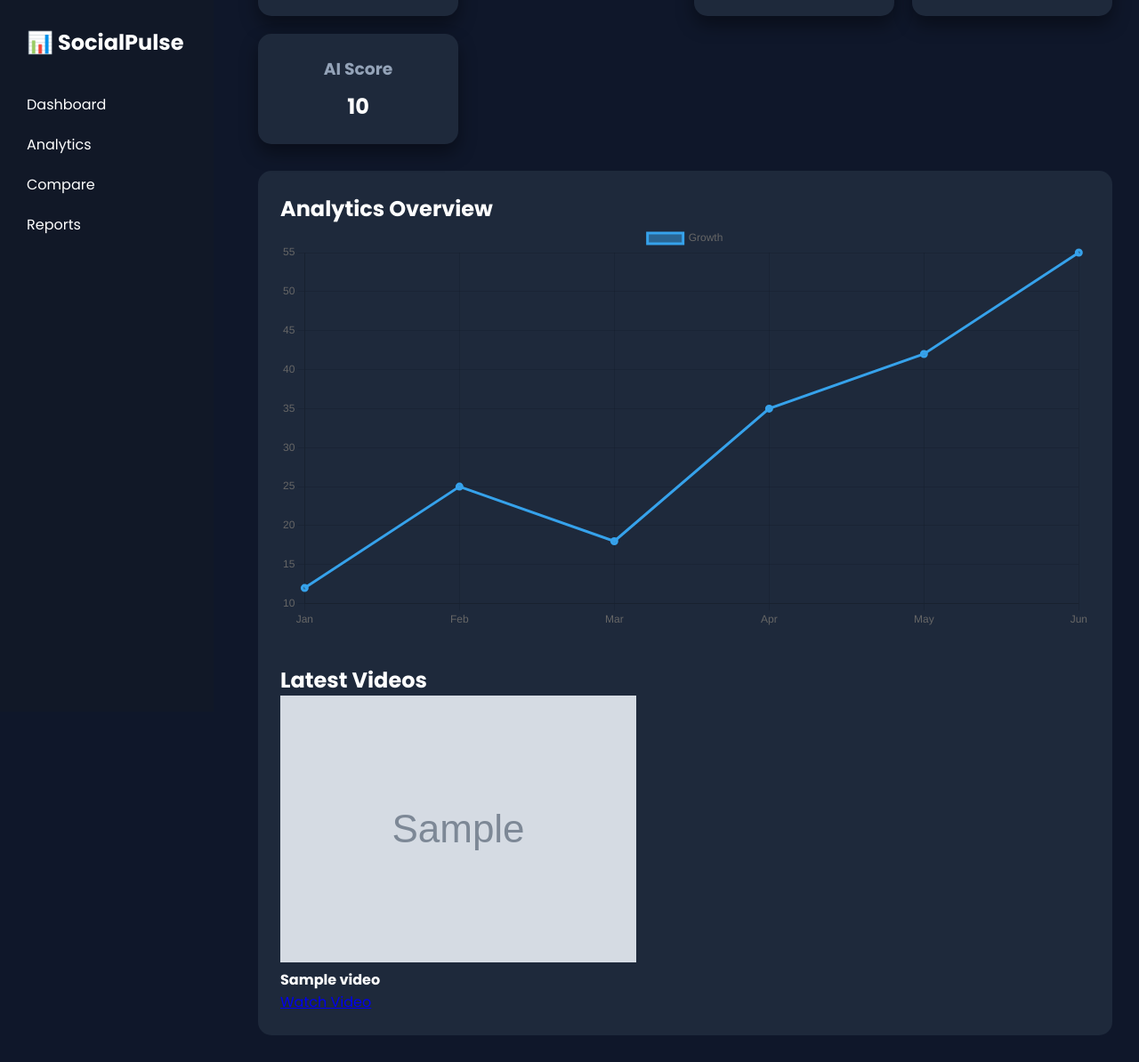
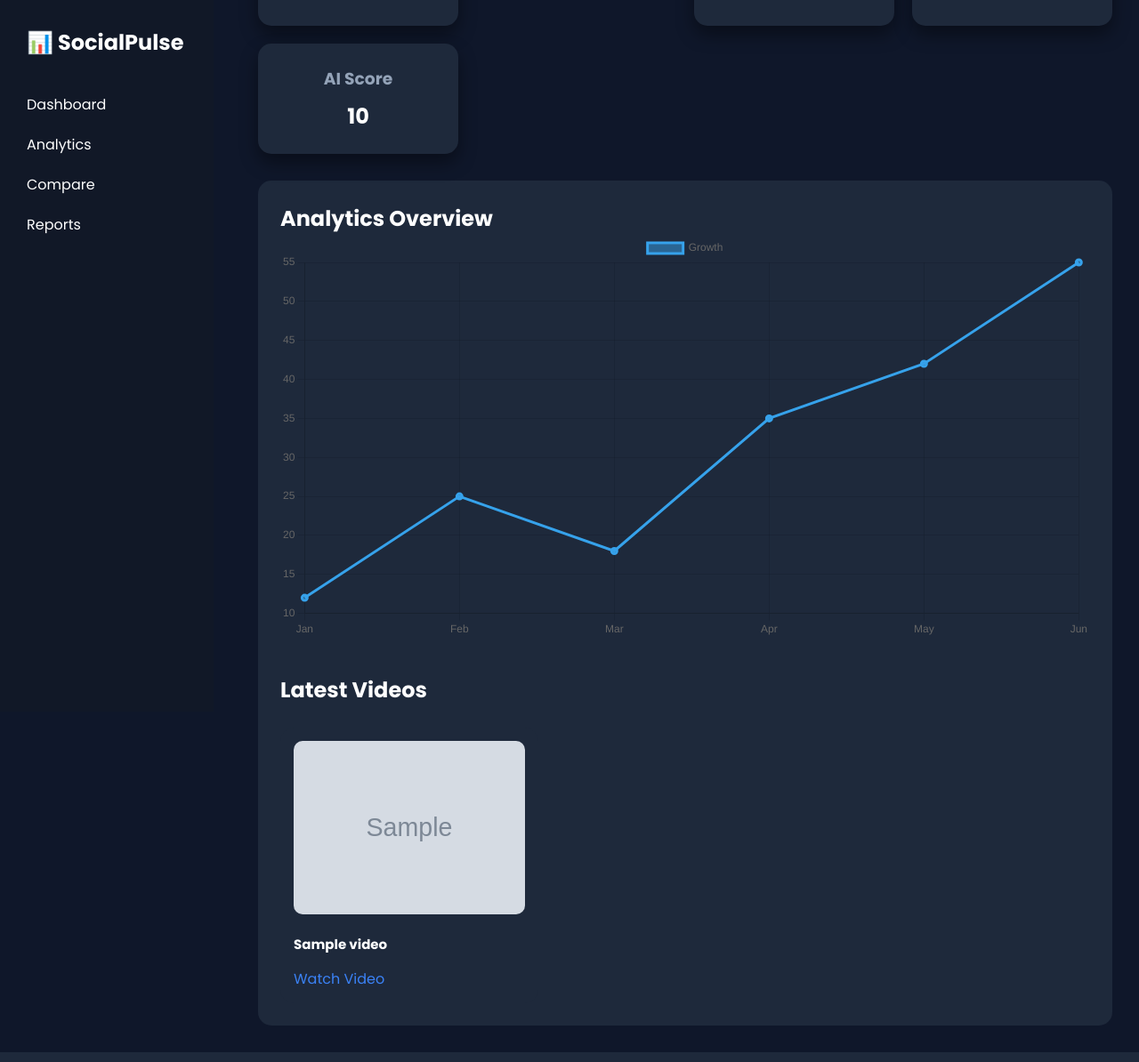
Before and after one commit to AnkitSaini491/SocialPulse-AI, a Python web app: template templates/dashboard.html in a window 1280 px wide. Shown: the whole page at 89% size. Run offline with Jinja, Linux system fonts and the light colour scheme; the template is opened without the code that fills it: most values are stand-ins (such as "Sample title", 1, 10 or a date in 2020); grey boxes marked "Sample" are stand-in pictures.

Commit message:
Update style.css

```diff
--- a/static/style.css
+++ b/static/style.css
@@ -247,3 +247,56 @@
 margin:auto;
 
 }
+.video-grid{
+
+display:grid;
+
+grid-template-columns:repeat(3,1fr);
+
+gap:20px;
+
+margin-top:25px;
+
+}
+
+.video-card{
+
+background:#1e293b;
+
+padding:15px;
+
+border-radius:15px;
+
+transition:.3s;
+
+}
+
+.video-card:hover{
+
+transform:translateY(-8px);
+
+}
+
+.video-card img{
+
+width:100%;
+
+border-radius:10px;
+
+}
+
+.video-card h4{
+
+margin:15px 0;
+
+font-size:15px;
+
+}
+
+.video-card a{
+
+color:#3b82f6;
+
+text-decoration:none;
+
+}
```
